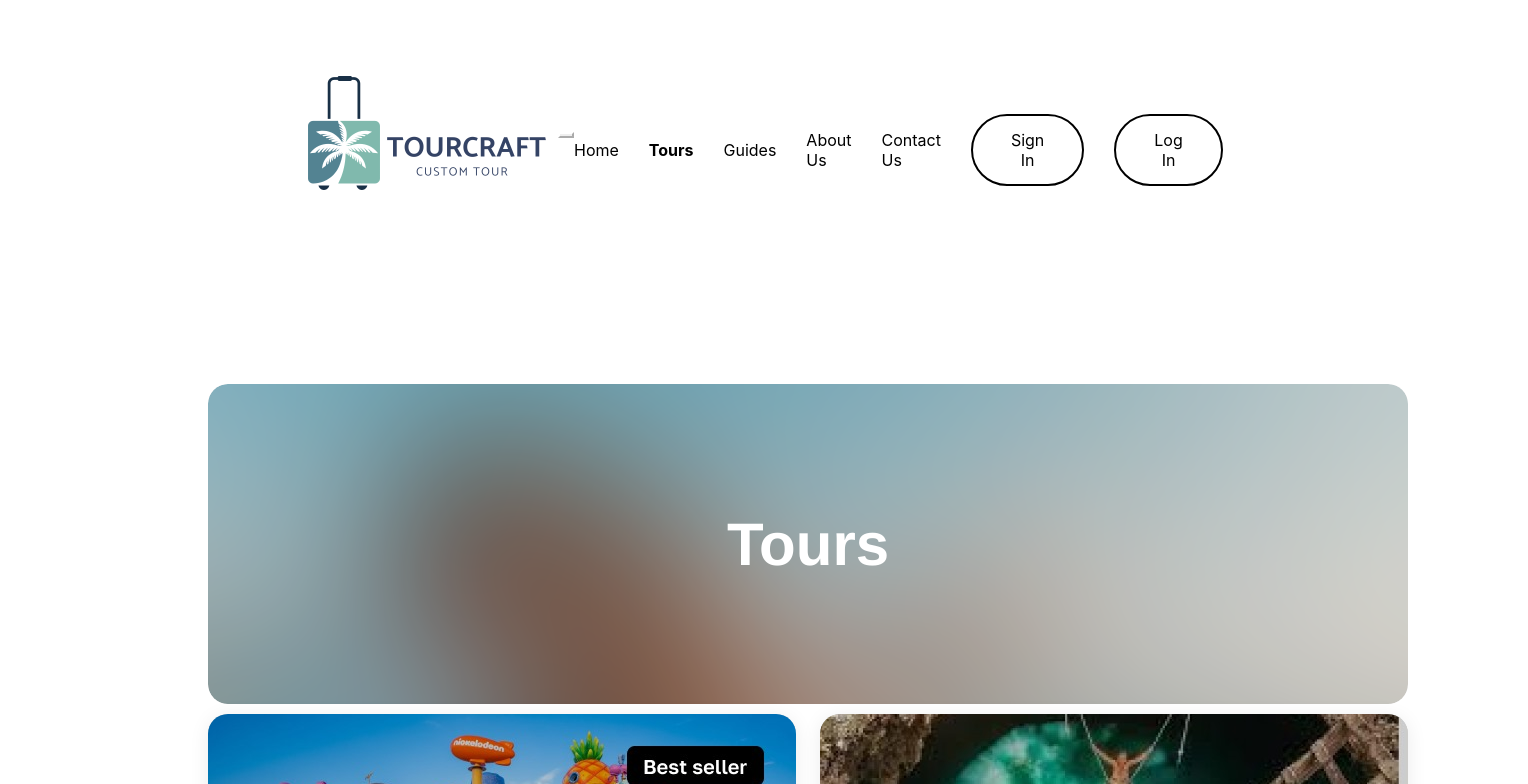
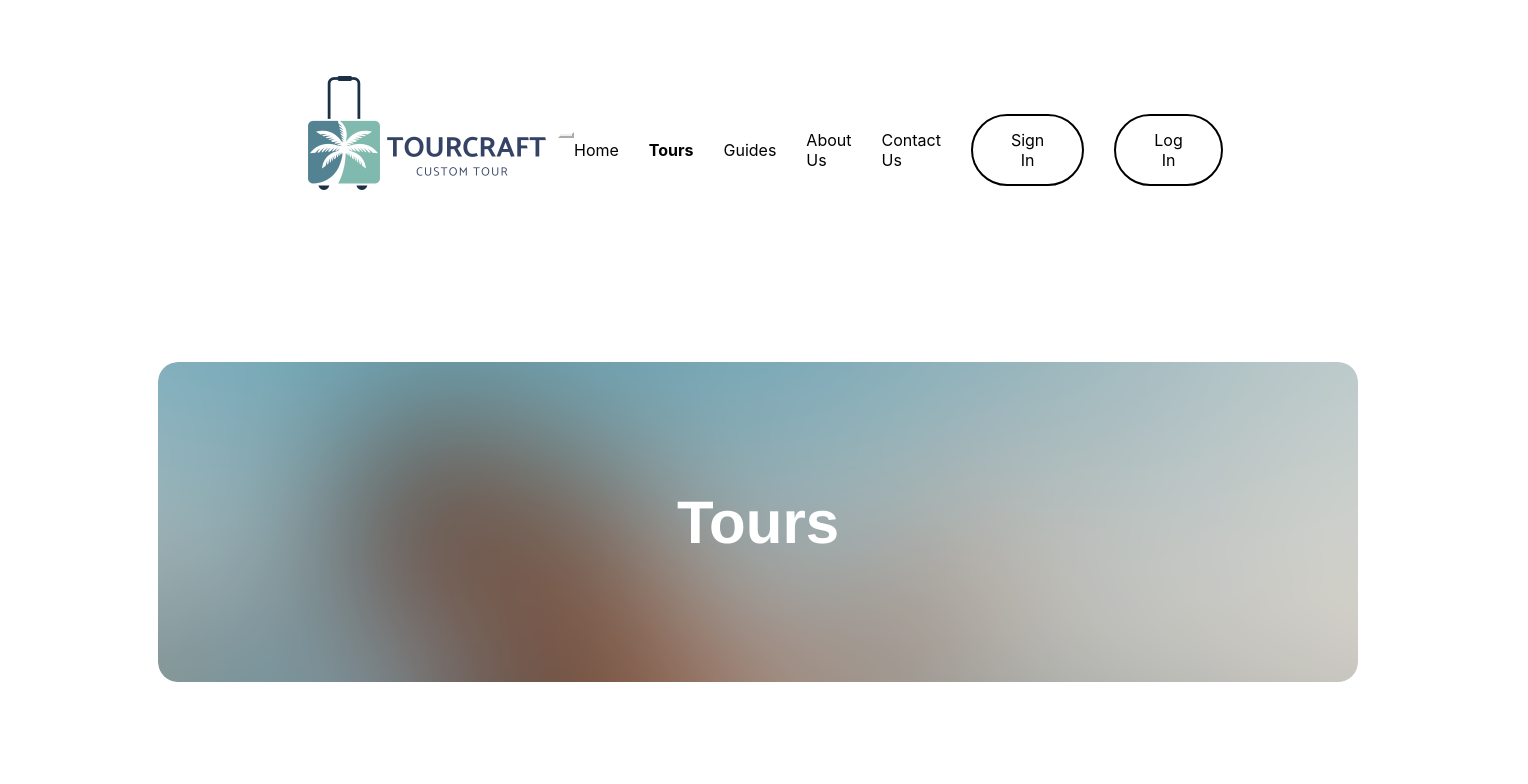
Before and after one commit to DavidFraga09/tourcraft, a Vue app: page /tours in a window 1280 px wide. Shown: the top 784 px of the page, 1528 px wide, since content can reach past the window. Built offline with nearby package versions, Linux system fonts and the light colour scheme; no server answers.

Commit message:
tours, login y sign in

```diff
--- a/src/components/Login.vue
+++ b/src/components/Login.vue
@@ -369,6 +369,7 @@ a {
   position: absolute;
   top: 64px;
   left: 0;
+  border-color:#ffffff;
 }
 
 .login .title {
--- a/src/components/Signin.vue
+++ b/src/components/Signin.vue
@@ -283,7 +283,7 @@ const signInWithGoogle = async () => {
   .form-group {
     display: flex;
     gap: 150px;
-    margin-bottom: 20px;
+    margin-bottom: 5px;
   }
 
   .form-group input {
@@ -301,7 +301,7 @@ const signInWithGoogle = async () => {
 
   .terms-container label {
     position: absolute;
-    bottom: 100px;
+    bottom: 95px;
   }
 
   .form-options label {
@@ -398,7 +398,7 @@ const signInWithGoogle = async () => {
 
   .forgot-password-container {
     position: absolute;
-    bottom: 3px;
+    bottom: 0px;
     right: -500px;
   }
 
--- a/src/components/Tours.vue
+++ b/src/components/Tours.vue
@@ -276,24 +276,30 @@ export default {
     display: flex;
     flex-direction: row;
     justify-content: center;
-    width: 10%;
-    margin-top: -200px;
-    margin-bottom: -400px;
+    width: 100%;
+    margin: 0 auto;
+    z-index: -1;
 
 }
 
 .tours .div {
     background-color: #ffffff;
     width: 1600px;
-    height: 3530px;
+    height: 3000px;
     position: relative;
+    display: flex;
+    align-items: center;
+    justify-content:center;
+    left: -50px;
 }
+
+
 
 .tours .hero {
     position: absolute;
     width: 1200px;
     height: 320px;
-    top: 272px;
+    top: 50px;
     left: 200px;
     background-color: #0000001a;
     border-radius: 20px;
```
